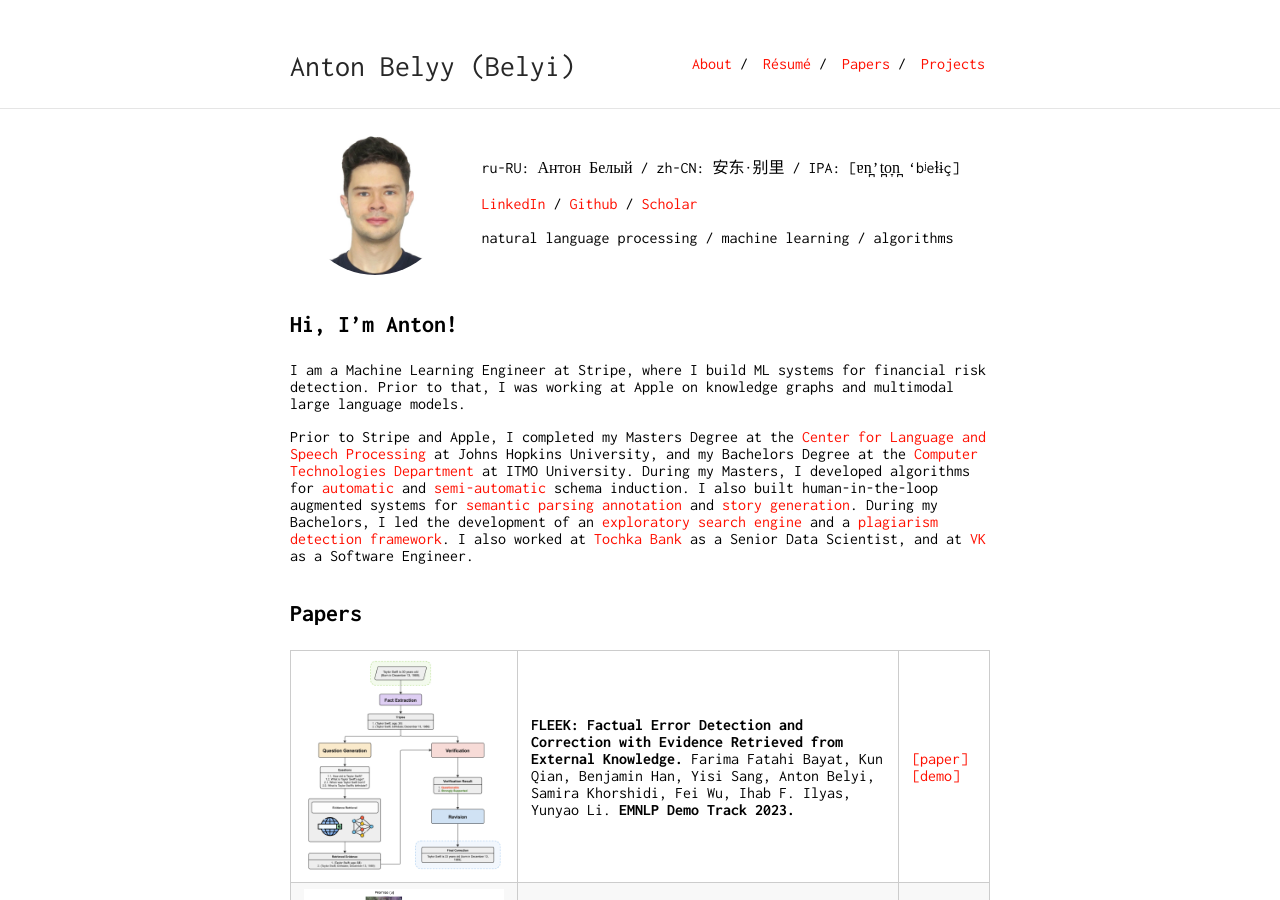
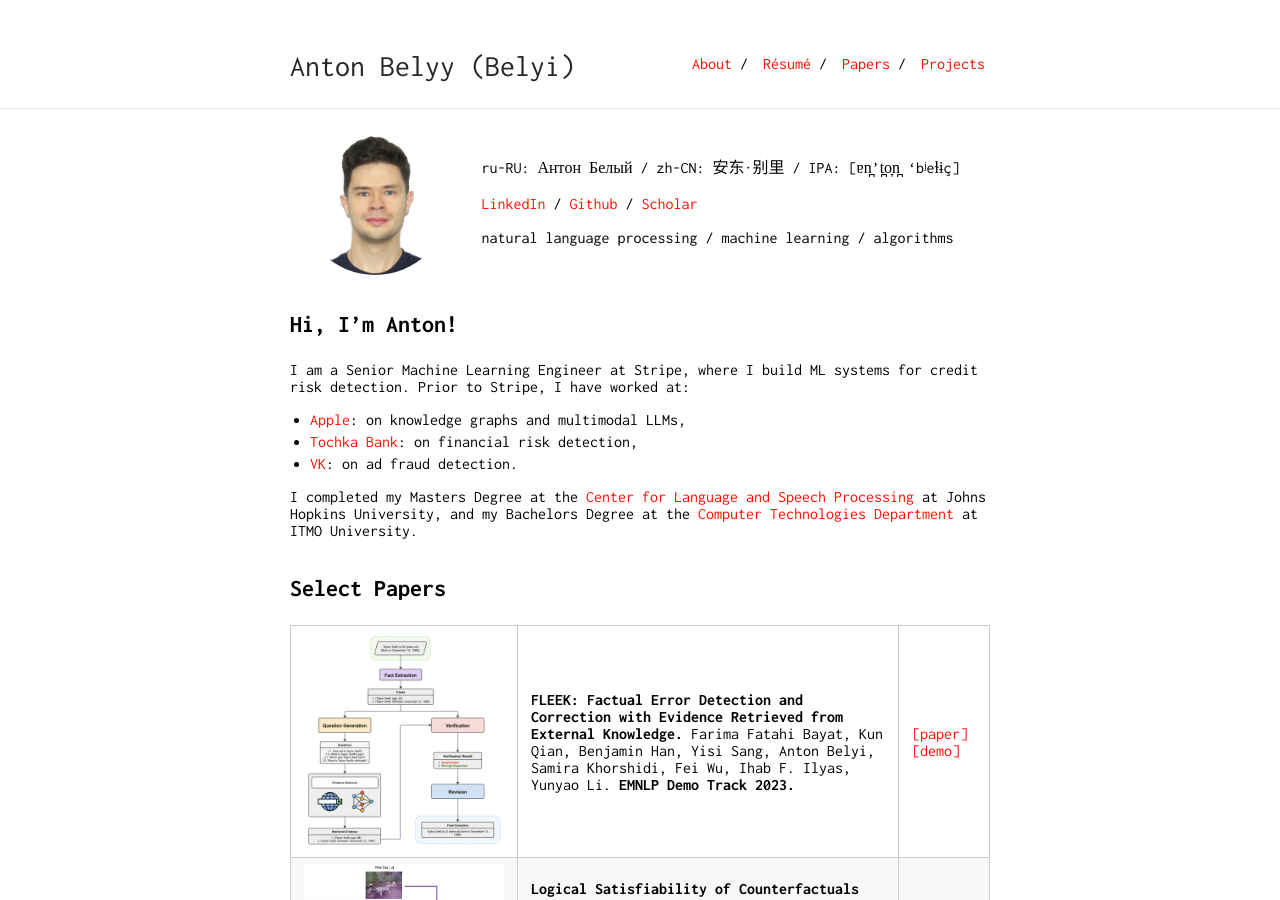
Before and after one commit to AVBelyy/AVBelyy.github.io, a Jekyll site: the page built from index.md, in a window 1280 px wide and 900 px high. Built offline with Jekyll 4.4.1, drawn with Linux system fonts in a browser that asks for light colours; some of the changed text lies outside the part shown.

Commit message:
Update index.md

```diff
--- a/index.md
+++ b/index.md
@@ -5,11 +5,14 @@ layout: default
 <img class="profile-picture" src="img/about/anton.jpg"> | ru-RU: Антон Белый / zh-CN: 安东·别里 / IPA: [ɐn̪'t̪o̞n̪ 'bʲeɫɨç] <br><br> [LinkedIn](https://www.linkedin.com/in/anton-belyy-99704310b/) / [Github](https://github.com/AVBelyy/) / [Scholar](https://scholar.google.com/citations?user=okfWOCsAAAAJ) <br><br> natural language processing / machine learning / algorithms
 
 ## Hi, I'm Anton!
-I am a Machine Learning Engineer at Stripe, where I build ML systems for financial risk detection. Prior to that, I was working at Apple on knowledge graphs and multimodal large language models.
+I am a Senior Machine Learning Engineer at Stripe, where I build ML systems for credit risk detection. Prior to Stripe, I have worked at:
+* [Apple](https://www.apple.com/): on knowledge graphs and multimodal LLMs,
+* [Tochka Bank](https://tochka.com/): on financial risk detection,
+* [VK](https://en.wikipedia.org/wiki/VK_(service)): on ad fraud detection.
 
-Prior to Stripe and Apple, I completed my Masters Degree at the [Center for Language and Speech Processing](https://www.clsp.jhu.edu/) at Johns Hopkins University, and my Bachelors Degree at the [Computer Technologies Department](https://ct.itmo.ru/) at ITMO University.  During my Masters, I developed algorithms for [automatic](https://aclanthology.org/2020.nuse-1.7/) and [semi-automatic](http://www.lrec-conf.org/proceedings/lrec2022/workshops/LAWXVI/pdf/2022.lawxvi-1.17.pdf) schema induction.  I also built human-in-the-loop augmented systems for [semantic parsing annotation](https://aclanthology.org/2022.acl-demo.11/) and [story generation](https://aclanthology.org/2021.starsem-1.12/).  During my Bachelors, I led the development of an [exploratory search engine](https://github.com/AVBelyy/Rysearch) and a [plagiarism detection framework](http://itmo.news/en/science/it/news/8440/).  I also worked at [Tochka Bank](https://tochka.com/) as a Senior Data Scientist, and at [VK](https://en.wikipedia.org/wiki/VK_(service)) as a Software Engineer.
+I completed my Masters Degree at the [Center for Language and Speech Processing](https://www.clsp.jhu.edu/) at Johns Hopkins University, and my Bachelors Degree at the [Computer Technologies Department](https://ct.itmo.ru/) at ITMO University.
 
-## Papers
+## Select Papers
 
 <img src="img/publications/fleek.png" alt="Fleek paper" style="width: 200px"/> | **FLEEK: Factual Error Detection and Correction with Evidence Retrieved from External Knowledge.** Farima Fatahi Bayat, Kun Qian, Benjamin Han, Yisi Sang, Anton Belyi, Samira Khorshidi, Fei Wu, Ihab F. Ilyas, Yunyao Li. **EMNLP Demo Track 2023.** | [[paper]](https://aclanthology.org/2023.emnlp-demo.10.pdf)<br>[[demo]](https://www.youtube.com/watch?v=NapJFUlkPdQ)
 <img src="img/publications/ftc.png" alt="FTC paper" style="width: 200px"/> | **Logical Satisfiability of Counterfactuals for Faithful Explanations in NLI.** Suzanna Sia, Anton Belyy, Amjad Almahairi, Madian Khabsa, Luke Zettlemoyer, and Lambert Mathias. **AAAI 2023.** | [[paper]](https://ojs.aaai.org/index.php/AAAI/article/view/26174)
@@ -23,7 +26,7 @@ Prior to Stripe and Apple, I completed my Masters Degree at the [Center for Lang
 
 ## Fun projects
 
-My web-dev projects, written (mostly) on the rare occasions of having spare time, and mostly to play with a fancy new Web framework :)
+My toy projects from high school and undergrad, written (mostly) to teach myself a new Web Dev framework:
 
 <img src="img/projects/rysearch.jpg" alt="rysearch screenshot" style="width: 200px"/> | **Rysearch** (2017 -- 2019) <br> An [explorato*ry* *search*](https://en.wikipedia.org/wiki/Exploratory_search) engine, that uses interpretable topic models to organize popular science literature into a hierarchical map and perform document search. Built using Node.js, MongoDB, ZeroMQ, FoamTree, and [BigARTM](https://github.com/bigartm/bigartm). | [[code]](http://github.com/AVBelyy/Rysearch) [[demo]](http://rysearch.retloko.org)
 <img src="img/projects/esenin.jpg" alt="esenin screenshot" style="width: 200px"/> | **Esenin** (2013) <br> A karaoke music player, featuring songs based on verses of a great 20th-century Russian poet [Sergey Esenin](https://en.wikipedia.org/wiki/Sergei_Yesenin). Written overnight using Node.js, Express and CoffeeScript. | [[code]](http://github.com/AVBelyy/esenin) [[demo]](http://esenin.retloko.org)
```
